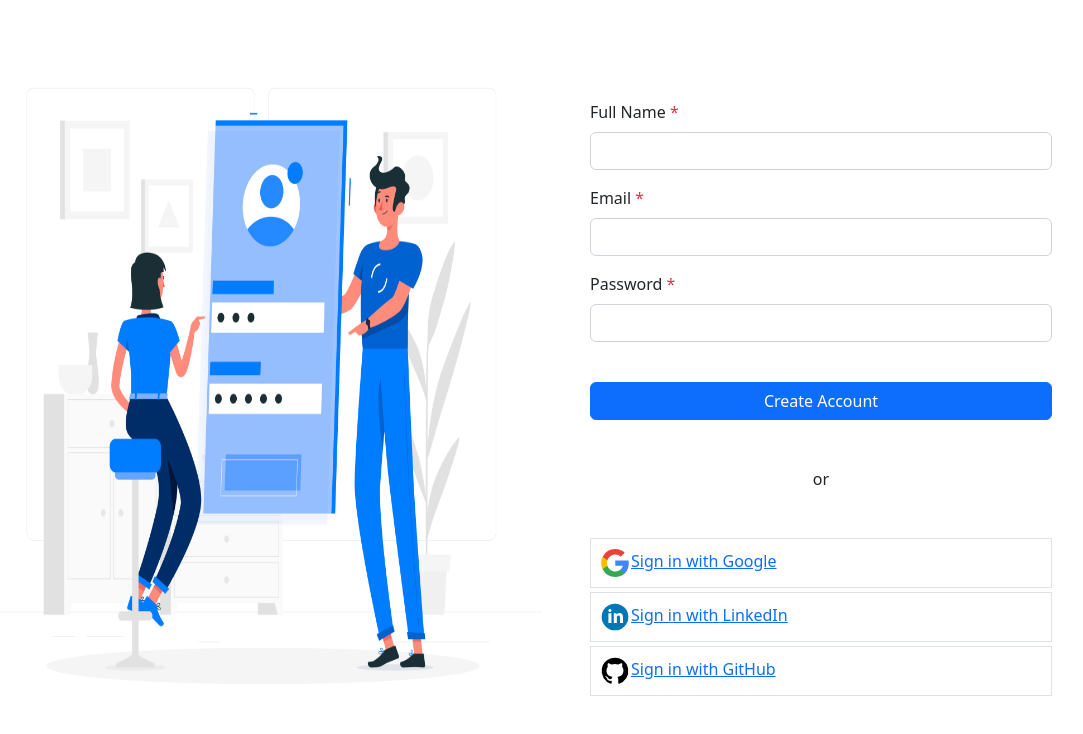
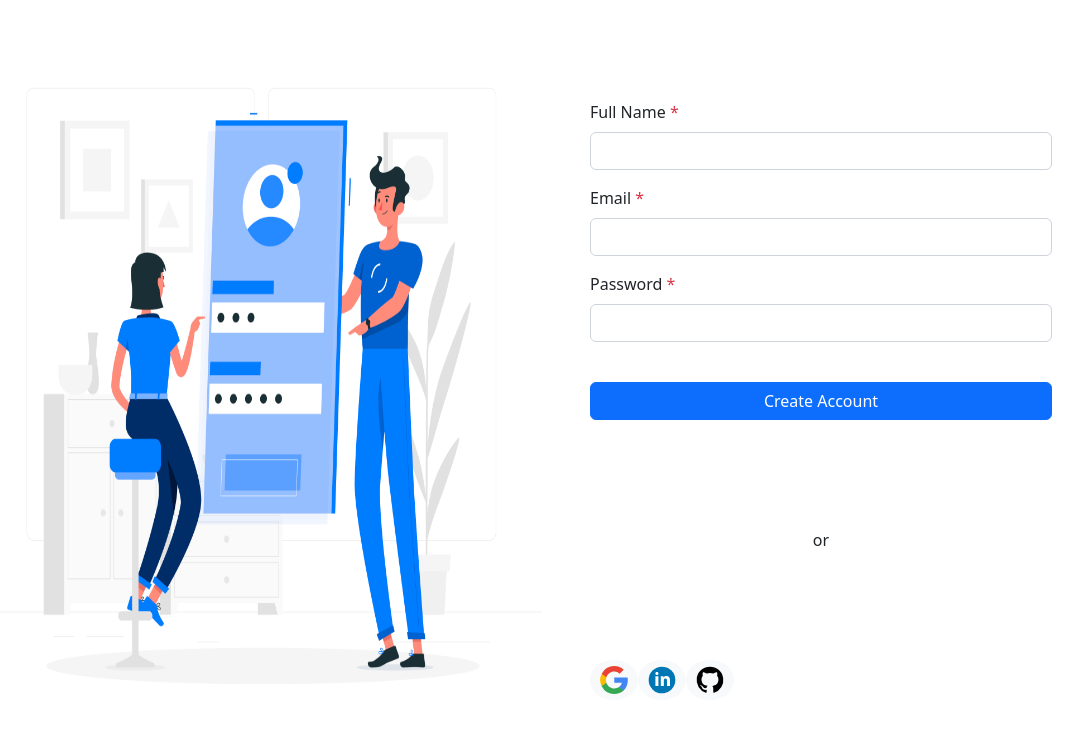
Before and after one commit to Abdurauf1/collections, a React (Create React App) app: page /signup in a window 1280 px wide. Shown: the top 734 px of the page, without its empty margins (98-1181 px from the left). Built offline with nearby package versions, Linux system fonts and the light colour scheme.

Commit message:
refactor: changed icons style

```diff
--- a/src/components/SocialsSignIn.jsx
+++ b/src/components/SocialsSignIn.jsx
@@ -1,23 +1,35 @@
 import React from "react";
-import Icon from "../components/Icon";
+import Icon from "./SocialIcon";
 import GoogleIcon from "../assets/icons/google.svg";
 import LinkedInIcon from "../assets/icons/linkedin.svg";
 import GitHubIcon from "../assets/icons/github.svg";
 
 const SocialsSignIn = () => {
+  const linkStyles = {
+    width: "3rem",
+  };
   return (
-    <div className="mx-auto w-100">
-      <a className="d-block w-100 border p-2 mb-1" href="#">
+    <div className="d-flex">
+      <a
+        className="p-1 rounded-circle d-flex align-items-center justify-content-center bg-light"
+        style={linkStyles}
+        href=""
+      >
         <Icon icon={GoogleIcon} alt="google" />
-        <span>Sign in with Google</span>
       </a>
-      <a className="d-block w-100 border p-2 mb-1" href="#">
+      <a
+        className="p-1 rounded-circle d-flex align-items-center justify-content-center bg-light"
+        style={linkStyles}
+        href=""
+      >
         <Icon icon={LinkedInIcon} alt="linkedin" />
-        <span>Sign in with LinkedIn</span>
       </a>
-      <a className="d-block w-100 border p-2 mb-1" href="#">
+      <a
+        className="p-1 rounded-circle d-flex align-items-center justify-content-center bg-light"
+        style={linkStyles}
+        href=""
+      >
         <Icon icon={GitHubIcon} alt="github" />
-        <span>Sign in with GitHub</span>
       </a>
     </div>
   );
```
